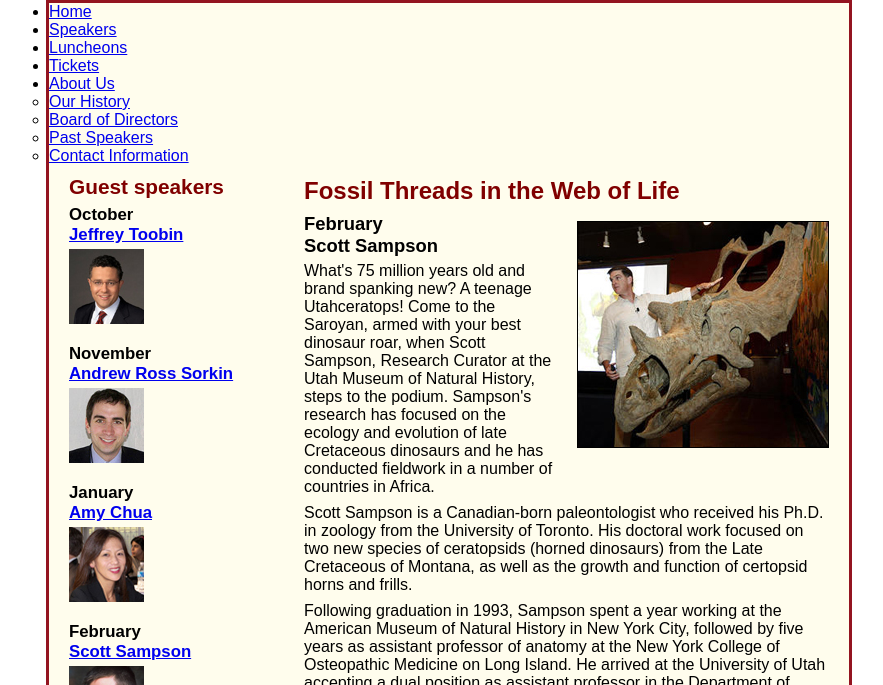
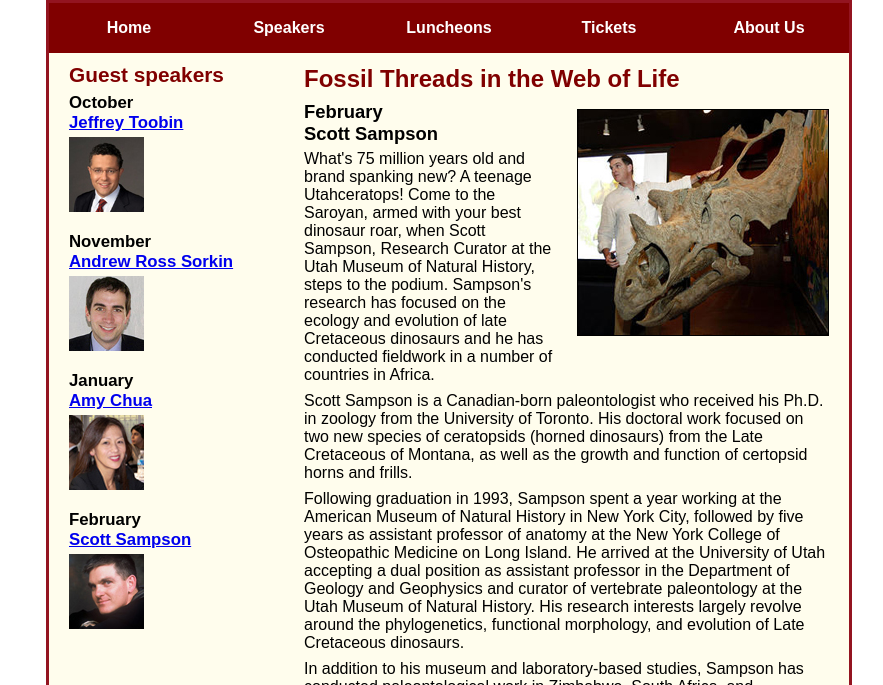
Before and after one commit to ms2767/A13, a plain HTML site: page speakers/c7_sampson.html in a window 1280 px wide. Shown: the part 115-800 px from the top of the page, without its empty margins (191-1074 px from the left). Drawn offline with Linux system fonts and the light colour scheme.

Commit message:
Update speaker.css

```diff
--- a/styles/speaker.css
+++ b/styles/speaker.css
@@ -44,6 +44,42 @@ header img {
 }
 .shadow {
 	text-shadow: 2px 2px 2px #800000;
+}
+/* the styles for the navigation menu */
+#nav_menu ul {
+	list-style-type: none;
+	margin: 0;
+	padding: 0;
+	position: relative;
+}
+#nav_menu ul li {
+	float: left;
+}
+#nav_menu ul li a {
+    display: block;
+    width: 160px;
+    text-align: center;
+    padding: 1em 0;
+    text-decoration: none;
+    background-color: #800000;
+    color: white;
+    font-weight: bold;
+}
+#nav_menu ul ul {
+    display: none;
+    position: absolute;
+    top: 100%;
+}
+#nav_menu ul ul li {
+	float: none;
+}
+#nav_menu ul li:hover > ul {
+	display: block;
+}
+#nav_menu > ul::after {
+    content: "";
+    clear: both;
+    display: block;
 }
 /* the styles for the main content */
 main {
```
